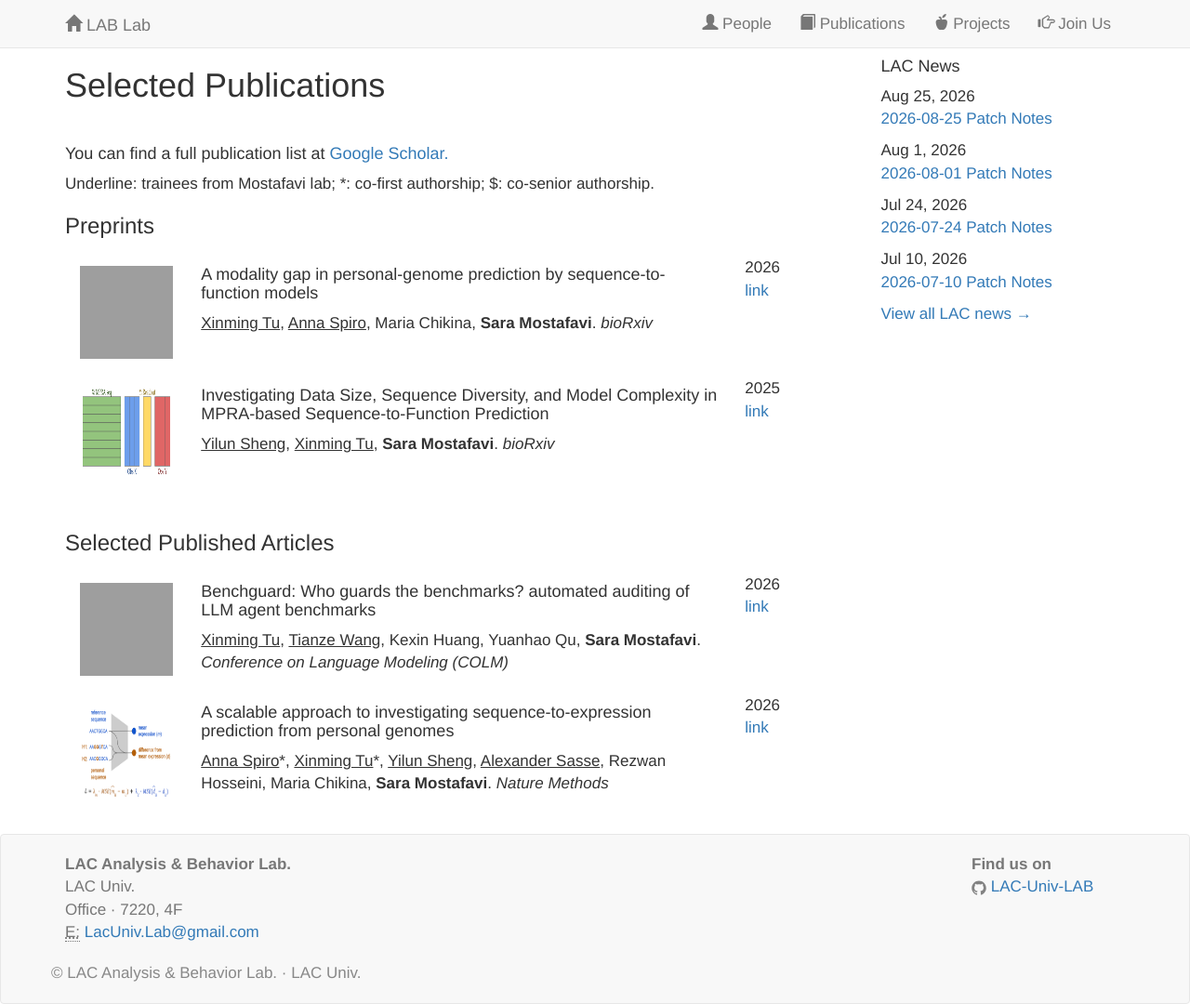
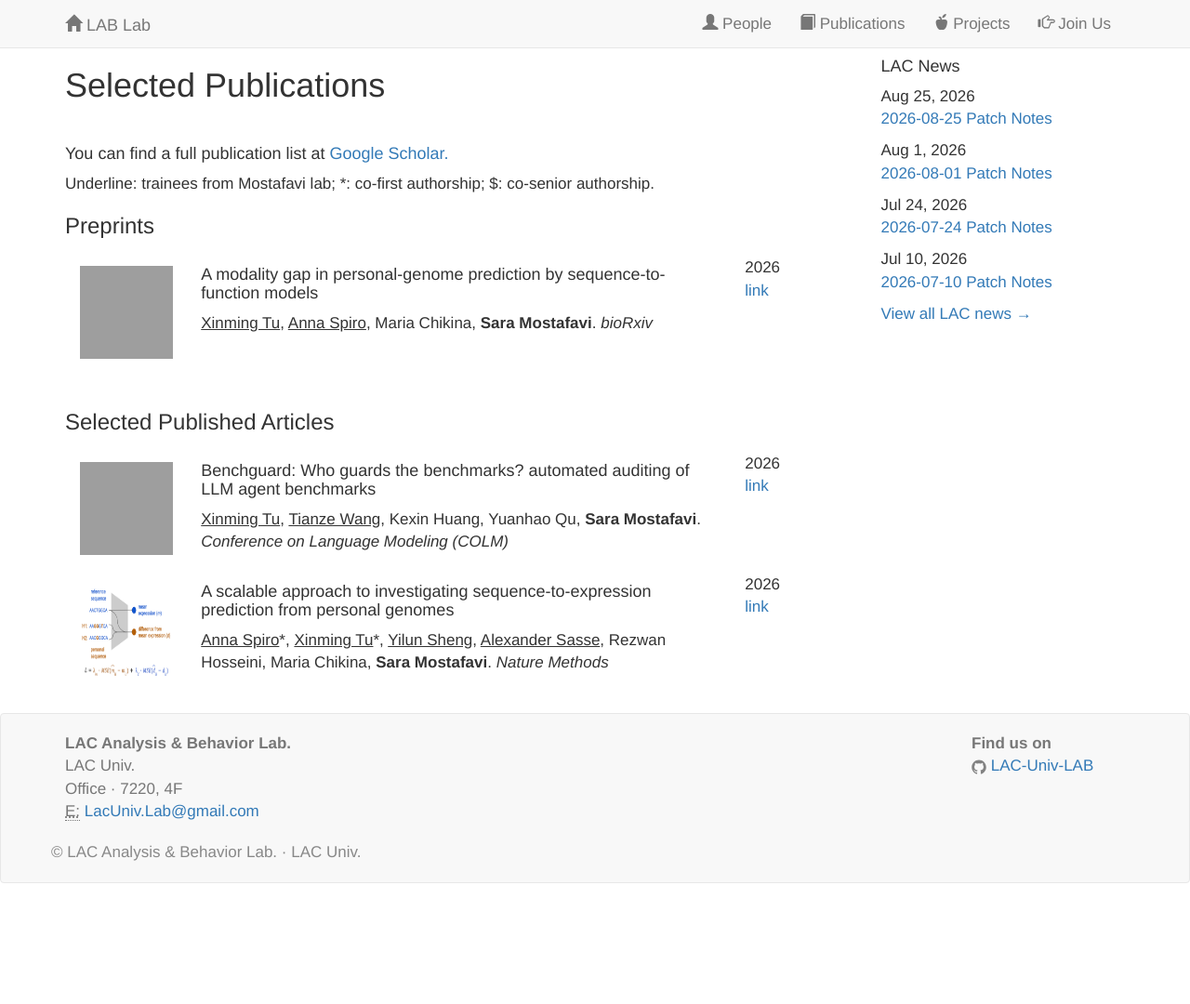
Before and after one commit to LAC-Univ-LAB/LAC-Univ-LAB.github.io, a Jekyll site: the page built from publications.html, in a window 1280 px wide, cut to the strip 0-1080 px from the top of the page. Shown: the whole strip at 93% size. Built offline with Jekyll 4.4.1, drawn with Linux system fonts in a browser that asks for light colours; nearby versions of some CDN libraries; a style sheet for code colours, icons or effects is not loaded; after the commit the page ends 950 px from its top, so only the background shows below that; grey boxes are pictures that could not be loaded.

Commit message:
Update preprints.yml

```diff
--- a/_data/preprints.yml
+++ b/_data/preprints.yml
@@ -8,12 +8,3 @@
   repo:
     name: link
     url: https://www.biorxiv.org/content/10.64898/2026.02.01.702969v1
-- title: >
-    Investigating Data Size, Sequence Diversity, and Model Complexity in MPRA-based Sequence-to-Function Prediction
-  author: >
-     <u>Yilun Sheng</u>, <u>Xinming Tu</u>, <b>Sara Mostafavi</b>.<I> bioRxiv</I>
-  image: ../images/fig1b.png
-  year: 2025
-  repo:
-    name: link
-    url: https://www.biorxiv.org/content/10.1101/2025.03.11.642630v1
```
